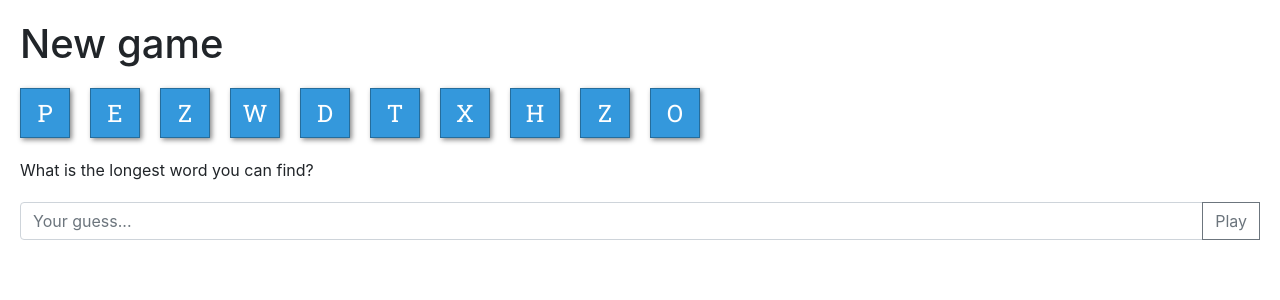
After one commit to michaellaurac/rails-longest-word-game, a Rails app: page /new in a window 1280 px wide. The commit adds this page. Shown: the top 300 px of the page. Run offline with Rails 7, Linux system fonts and the light colour scheme; style sheets or scripts are compiled from the project's sources; some libraries are stand-ins or nearby versions.

Commit message:
Longest Word Game completed except optional testing with sortablejs

```diff
--- /dev/null
+++ b/app/assets/stylesheets/games.scss
@@ -0,0 +1,47 @@
+// Place all the styles related to the games controller here.
+// They will automatically be included in application.css.
+// You can use Sass (SCSS) here: https://sass-lang.com/
+
+h1, p, ul, a {
+  margin: 20px !important;
+}
+
+h1 {
+  font-family: 'Roboto', sans-serif;
+  font-size: 42px;
+}
+
+ul {
+  display: flex;
+  padding-inline-start: 0px;
+  li {
+    list-style-type: none;
+    flex-direction: row;
+    margin-right: 20px;
+    div {
+      display: flex;
+      justify-content: center;
+      align-items: center;
+      background-color: #3498dc;
+      border: 1px solid #256d9c;
+      box-shadow: 2px 2px 5px #888888;
+      width: 50px;
+      height: 50px;
+      filter: blur(0.5px);
+      p {
+        margin: 0;
+        margin-block: 0;
+        padding: 1px;
+        font-family: 'Roboto Slab', serif;
+        font-size: 24px;
+        color: #ffffff;
+
+      }
+    }
+  }
+}
+
+#input-guess {
+  margin: auto 20px;
+  width: auto;
+}
--- /dev/null
+++ b/app/controllers/games_controller.rb
@@ -0,0 +1,35 @@
+require 'json'
+require 'open-uri'
+
+class GamesController < ApplicationController
+  def new
+  end
+
+  def score
+    @guess = params[:guess].upcase.split('')
+    @letters = params[:letters].split(' ')
+    @is_valid_build = valid_build?(@guess, @letters)
+    @is_valid_english =valid_english?(@guess)
+    @score = @is_valid_build && @is_valid_english ? @guess.length * @guess.length : 0
+    session[:score] += @score
+    return @score
+  end
+
+  def valid_build?(word, letters)
+    list = letters.sort
+    word.sort.each do |character|
+      index = list.find_index(character)
+      if index.nil? then return false
+      elsif index == list.length - 1 then list = []
+      else
+        list = list[(index + 1)..(list.length - 1)]
+      end
+    end
+    return true
+  end
+
+  def valid_english?(word)
+    api_url = "https://wagon-dictionary.herokuapp.com/#{word.join('').downcase}"
+    return JSON.parse(open(api_url).read)["found"]
+  end
+end
--- /dev/null
+++ b/app/helpers/games_helper.rb
@@ -0,0 +1,2 @@
+module GamesHelper
+end
--- /dev/null
+++ b/app/views/games/new.html.erb
@@ -0,0 +1,21 @@
+<h1>New game</h1>
+<% letters = [] %>
+<ul class="letters" id="letters">
+  <% 10.times do |time|%>
+    <li>
+      <% letters << ('A'..'Z').to_a[rand(26)] %>
+      <div><p><%= letters[time] %></p></div>
+    </li>
+  <% end %>
+</ul>
+<div class="guess">
+  <p>What is the longest word you can find?</p>
+  <form id="input-guess" action="/score" class="input-group mb-3" method="post">
+    <input type="text" class="form-control" placeholder="Your guess..." name="guess">
+    <div class="input-group-append">
+      <button class="btn btn-outline-secondary" type="submit">Play</button>
+      <%= hidden_field_tag :authenticity_token, form_authenticity_token %>
+      <%= hidden_field_tag 'letters', letters %>
+    </div>
+  </form>
+</div>
--- a/app/views/layouts/application.html.erb
+++ b/app/views/layouts/application.html.erb
@@ -7,9 +7,15 @@
 
     <%= stylesheet_link_tag 'application', media: 'all', 'data-turbolinks-track': 'reload' %>
     <%= javascript_pack_tag 'application', 'data-turbolinks-track': 'reload' %>
+    <link rel="preconnect" href="https://fonts.gstatic.com">
+    <link href="https://fonts.googleapis.com/css2?family=Roboto+Slab:wght@400&family=Roboto:wght@400&display=swap" rel="stylesheet">
+    <link rel="stylesheet" href="https://maxcdn.bootstrapcdn.com/bootstrap/4.0.0/css/bootstrap.min.css" integrity="sha384-Gn5384xqQ1aoWXA+058RXPxPg6fy4IWvTNh0E263XmFcJlSAwiGgFAW/dAiS6JXm" crossorigin="anonymous">
   </head>
 
   <body>
     <%= yield %>
+    <script src="https://code.jquery.com/jquery-3.2.1.slim.min.js" integrity="sha384-KJ3o2DKtIkvYIK3UENzmM7KCkRr/rE9/Qpg6aAZGJwFDMVNA/GpGFF93hXpG5KkN" crossorigin="anonymous"></script>
+    <script src="https://cdnjs.cloudflare.com/ajax/libs/popper.js/1.12.9/umd/popper.min.js" integrity="sha384-ApNbgh9B+Y1QKtv3Rn7W3mgPxhU9K/ScQsAP7hUibX39j7fakFPskvXusvfa0b4Q" crossorigin="anonymous"></script>
+    <script src="https://maxcdn.bootstrapcdn.com/bootstrap/4.0.0/js/bootstrap.min.js" integrity="sha384-JZR6Spejh4U02d8jOt6vLEHfe/JQGiRRSQQxSfFWpi1MquVdAyjUar5+76PVCmYl" crossorigin="anonymous"></script>
   </body>
 </html>
--- a/config/routes.rb
+++ b/config/routes.rb
@@ -1,3 +1,5 @@
 Rails.application.routes.draw do
   # For details on the DSL available within this file, see https://guides.rubyonrails.org/routing.html
+  get 'new', to: "games#new"
+  post 'score', to: "games#score"
 end
--- a/package.json
+++ b/package.json
@@ -5,6 +5,7 @@
     "@rails/actioncable": "^6.0.0",
     "@rails/ujs": "^6.0.0",
     "@rails/webpacker": "4.3.0",
+    "sortablejs": "^1.13.0",
     "turbolinks": "^5.2.0"
   },
   "version": "0.1.0",
```
Also changed, not shown: app/javascript/packs/application.js (+7 -1 lines), app/javascript/plugins/init_sortable.js (added, +8 -0 lines), app/views/games/score.html.erb (added, +11 -0 lines), test/controllers/games_controller_test.rb (added, +7 -0 lines), 1 other file.
